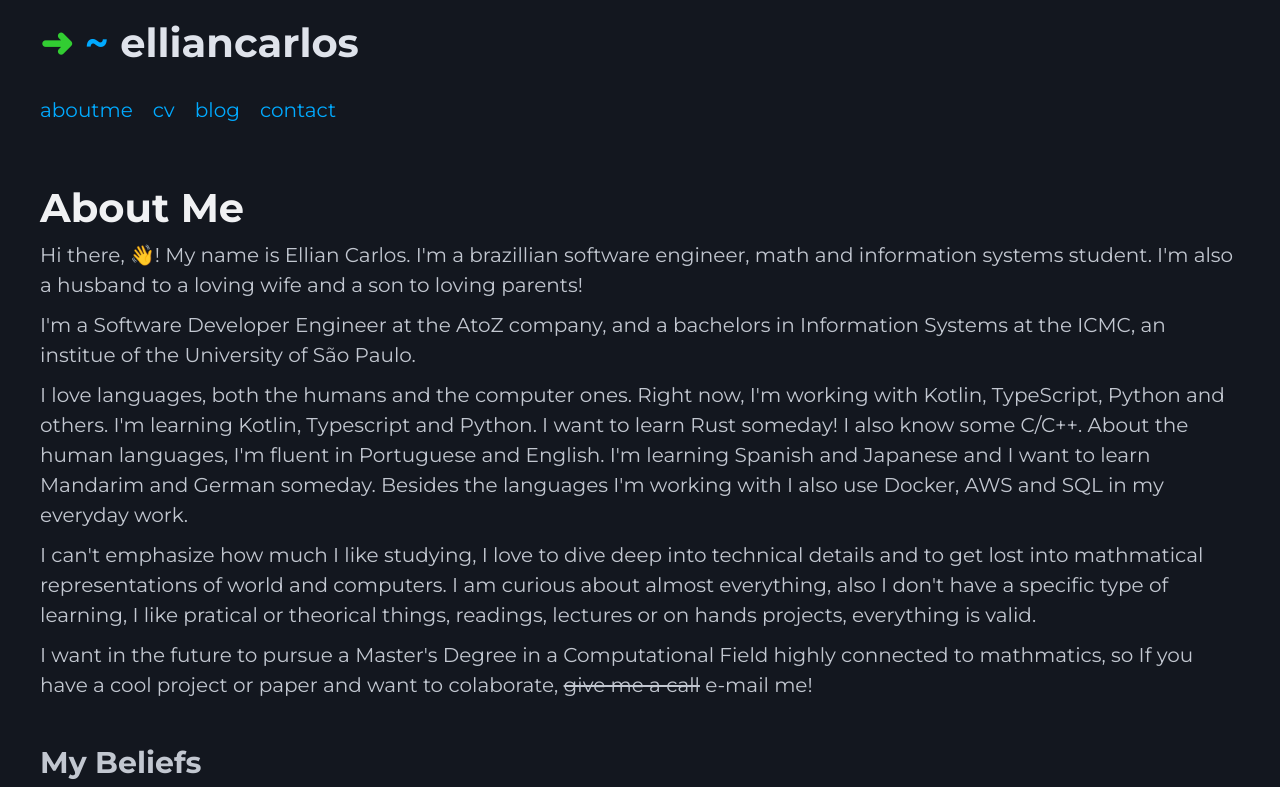
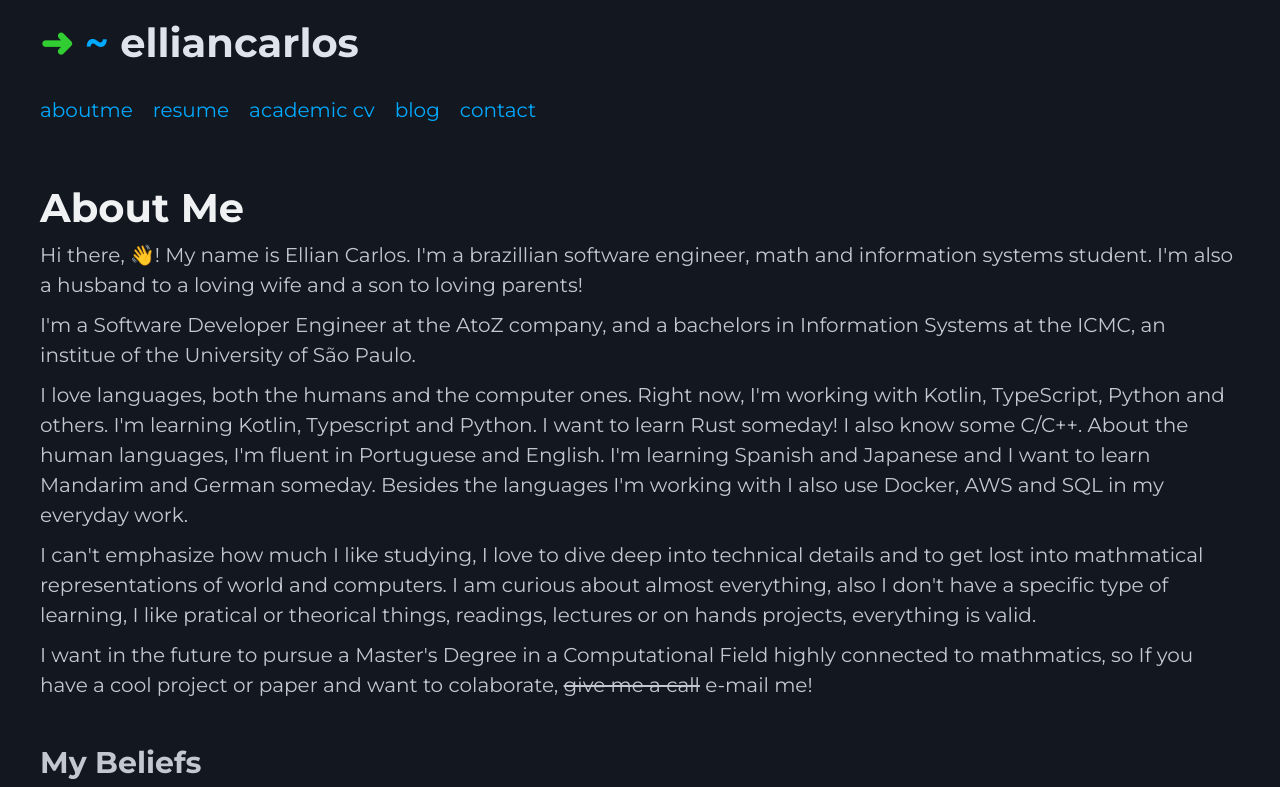
Before and after one commit to EllianCarlos/EllianCarlos.github.io, an Eleventy site: page src/index.html in a window 1280 px wide. Shown: the top 787 px of the page. Built offline with nearby package versions, Linux system fonts and the light colour scheme; Eleventy itself is replaced by a stand-in of ours; files that its build step writes are made by us from their sources.

Commit message:
feat: add academic cv to website

```diff
--- a/src/_includes/header.html
+++ b/src/_includes/header.html
@@ -12,7 +12,8 @@
     <nav>
         <ul>
             <li><a href="/">aboutme</a></li>
-            <li><a href="/Ellian_Carlos_Resume.pdf">cv</a></li>
+            <li><a href="/Ellian_Carlos_Resume.pdf">resume</a></li>
+            <li><a href="http://lattes.cnpq.br/3423853440338718">academic cv</a></li>
             <li><a href="/posts">blog</a></li>
             <li><a href="/contact">contact</a></li>
         </ul>
```
